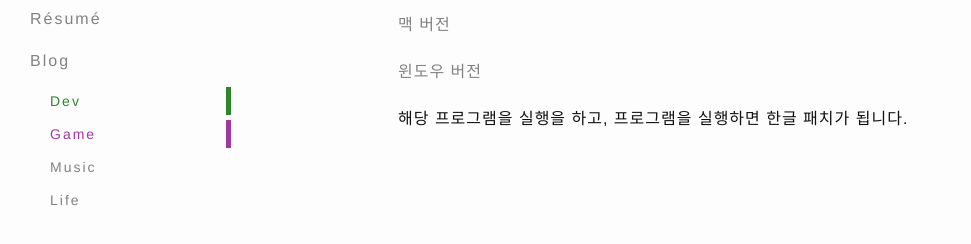
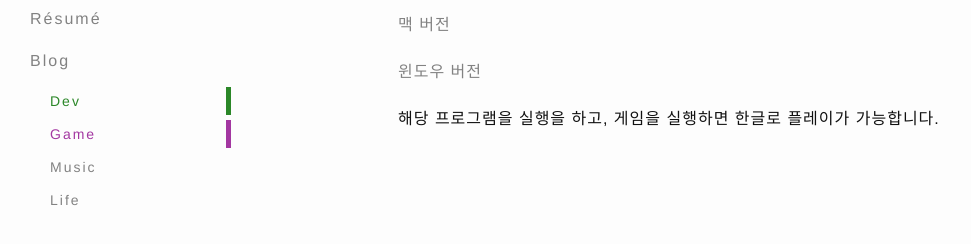
Before and after one commit to Rajin9601/rajin9601.github.io, a Jekyll site: the page built from _posts/2017-06-16-21-Days-kor-patch.md, in a window 1280 px wide. Shown: the part 183-427 px from the top of the page, without its empty margins (0-971 px from the left). Built offline with Jekyll 4.4.1, drawn with Linux system fonts in a browser that asks for light colours; comment, search, counter and statistics services are not loaded.

Commit message:
fix typo

```diff
--- a/_posts/2017-06-16-21-Days-kor-patch.md
+++ b/_posts/2017-06-16-21-Days-kor-patch.md
@@ -17,4 +17,4 @@ comments: true
 윈도우 버전
 </a>
 
-해당 프로그램을 실행을 하고, 프로그램을 실행하면 한글 패치가 됩니다.
+해당 프로그램을 실행을 하고, 게임을 실행하면 한글로 플레이가 가능합니다.
```
